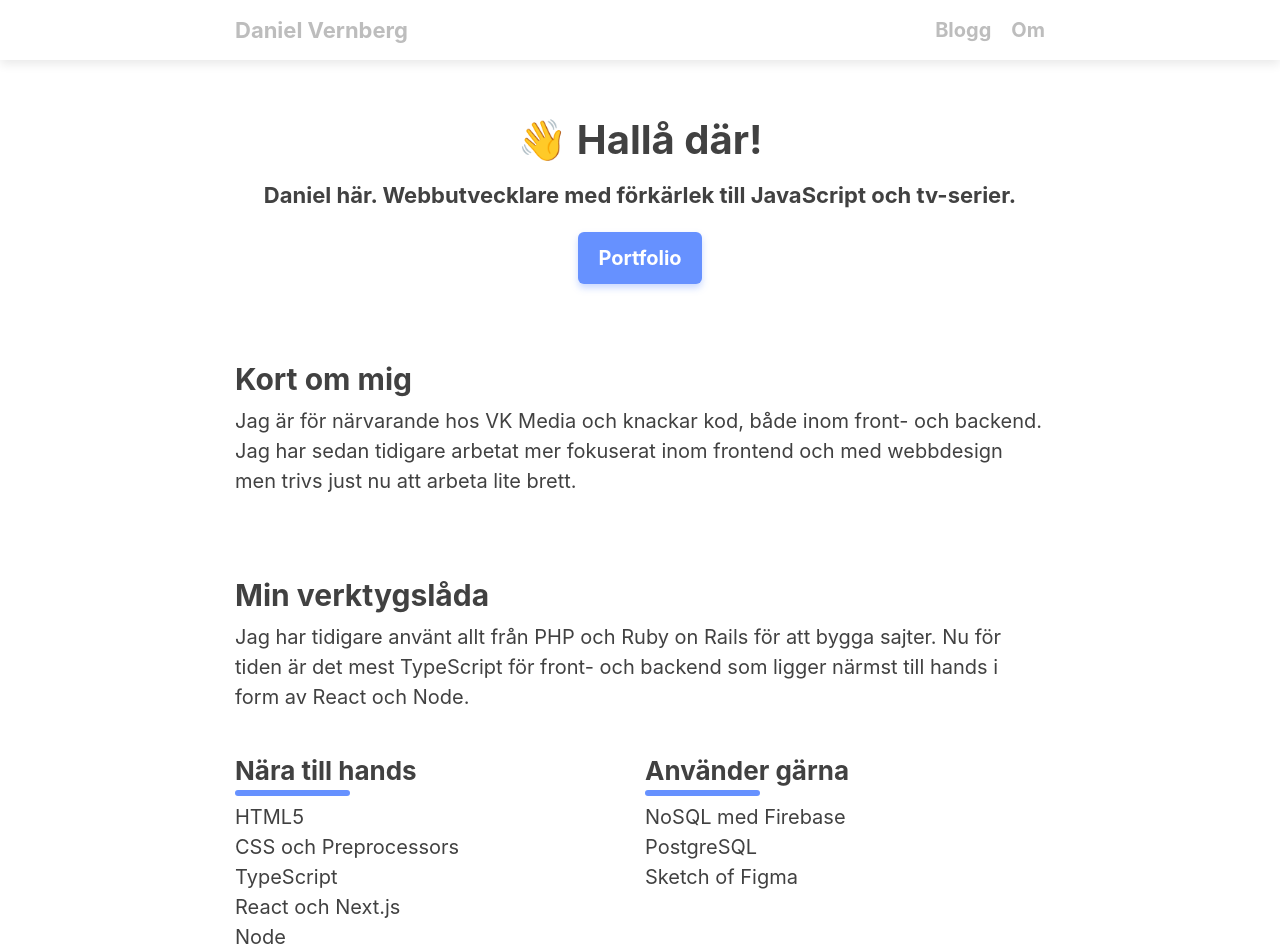
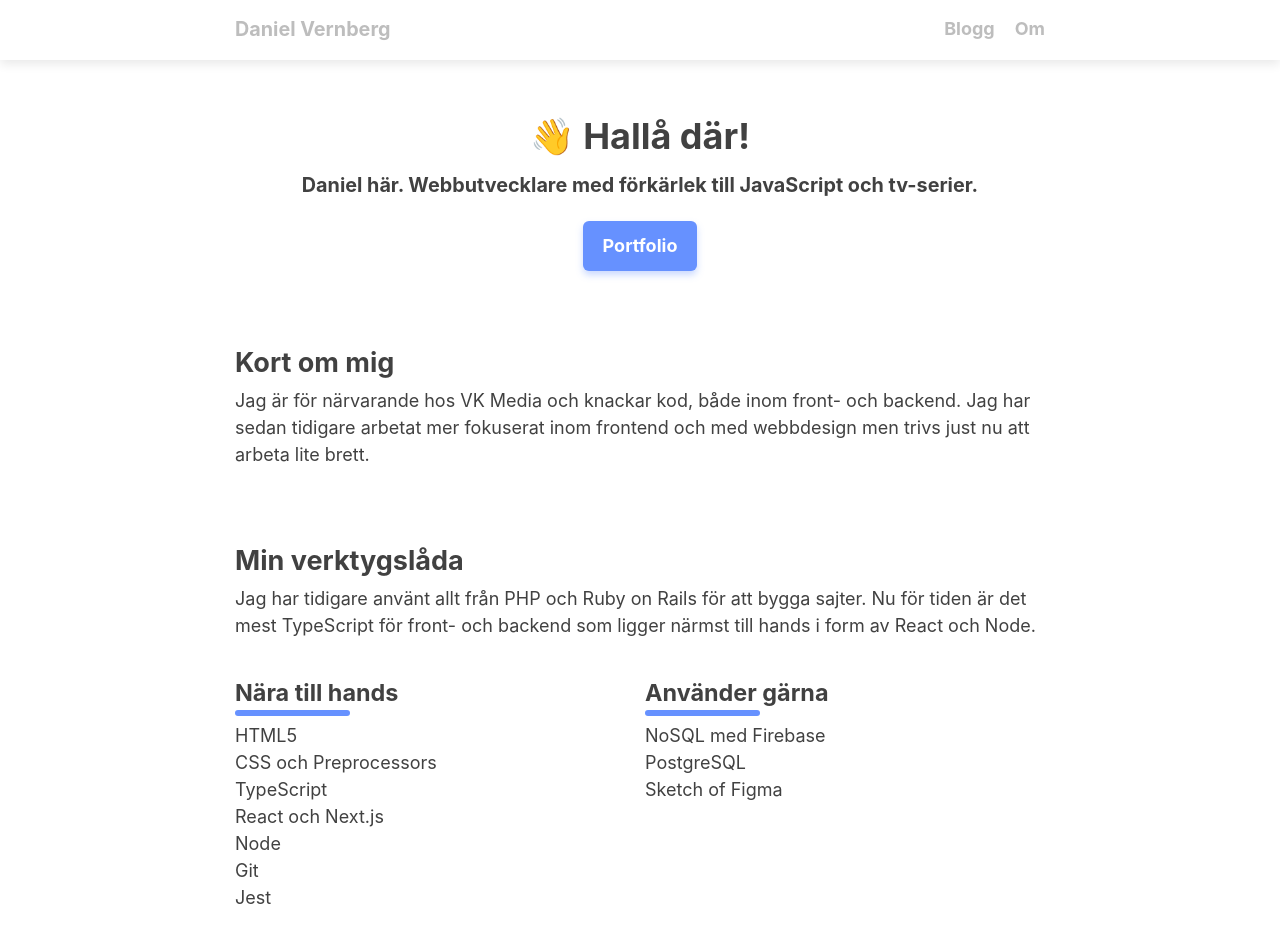
Before and after one commit to danielv14/personal-portfolio, a Next.js app: page / in a window 1280 px wide. Shown: the top 952 px of the page. Built offline with nearby package versions, Linux system fonts and the light colour scheme; a web font is replaced by a local one.

Commit message:
changes to global styling

```diff
--- a/src/components/toolBox.tsx
+++ b/src/components/toolBox.tsx
@@ -6,6 +6,14 @@ import { ResponsiveGrid } from './ui/container/responsiveGrid';
 interface HeaderLineProps {
   width: string;
 }
+
+const ListItem = styled.li`
+  list-style: none;
+`;
+
+const List = styled(ThemedParagraph)`
+  padding-inline-start: 0;
+`;
 
 const Line = styled.div<HeaderLineProps>`
   background: var(--primary-color);
@@ -28,25 +36,25 @@ export const ToolBox = () => {
         <div>
           <h3>Nära till hands</h3>
           <Line width="115px" />
-          <ThemedParagraph as="ul">
-            <li>HTML5</li>
-            <li>CSS och Preprocessors</li>
-            <li>TypeScript</li>
-            <li>React och Next.js</li>
-            <li>Node</li>
-            <li>Git</li>
-            <li>Jest</li>
-          </ThemedParagraph>
+          <List as="ul">
+            <ListItem>HTML5</ListItem>
+            <ListItem>CSS och Preprocessors</ListItem>
+            <ListItem>TypeScript</ListItem>
+            <ListItem>React och Next.js</ListItem>
+            <ListItem>Node</ListItem>
+            <ListItem>Git</ListItem>
+            <ListItem>Jest</ListItem>
+          </List>
           <MarginSmall></MarginSmall>
         </div>
         <div>
           <h3>Använder gärna</h3>
           <Line width="115px" />
-          <ThemedParagraph as="ul">
-            <li>NoSQL med Firebase</li>
-            <li>PostgreSQL</li>
-            <li>Sketch of Figma</li>
-          </ThemedParagraph>
+          <List as="ul">
+            <ListItem>NoSQL med Firebase</ListItem>
+            <ListItem>PostgreSQL</ListItem>
+            <ListItem>Sketch of Figma</ListItem>
+          </List>
         </div>
       </ResponsiveGrid>
     </>
--- a/src/components/ui/buttons/ButtonPrimary.tsx
+++ b/src/components/ui/buttons/ButtonPrimary.tsx
@@ -14,7 +14,7 @@ export const ButtonPrimary = styled.div`
   display: inline-block;
   &:hover {
     transform: translateY(-1px);
-    background: var(--primary-darken-color);
+    background: var(--primary-color-darken);
     box-shadow: 0px 4px 10px rgba(102, 145, 255, 0.35);
   }
 `;
--- a/src/components/ui/container/card.tsx
+++ b/src/components/ui/container/card.tsx
@@ -2,7 +2,7 @@ import styled from 'styled-components';
 
 export const Card = styled.div`
   border-radius: var(--border-radius);
-  background: var(--bg-color-card);
+  background: var(--bg-color);
   padding: var(--margin-small);
   box-shadow: 0px 4px 7px rgba(0, 0, 0, 0.09);
   transition: all 0.2s ease;
@@ -10,6 +10,9 @@ export const Card = styled.div`
     transform: translateY(-2px);
     box-shadow: 0px 4px 10px rgba(0, 0, 0, 0.09);
   }
+  @media (prefers-color-scheme: dark) {
+    background: var(--bg-color-secondary);
+  }
 `;
 
 Card.displayName = 'Card';
--- a/src/components/ui/globalStyle.tsx
+++ b/src/components/ui/globalStyle.tsx
@@ -5,7 +5,7 @@ import reset from 'styled-reset';
 
 const setupThemeVariables = (theme: ColorTheme) => css`
   --bg-color: ${theme.backgroundColor};
-  --bg-color-card: ${theme.backgroundColorCard};
+  --bg-color-secondary: ${theme.backgroundColorSecondary};
   --text-color: ${theme.textColor};
   --text-muted-color: ${theme.textMutedColor};
 `;
@@ -29,7 +29,8 @@ export const GlobalStyle = createGlobalStyle`
 
     /* Setup colors */
     --primary-color: ${theme.colors.primary};
-    --primary-darken-color: ${theme.colors.primaryDarken};
+    --primary-color-darken: ${theme.colors.primaryDarken};
+    --primary-color-lighten: ${theme.colors.primaryLighten};
 
     /* Setup border radiuses */
     --border-radius-small: 4px;
@@ -55,7 +56,7 @@ export const GlobalStyle = createGlobalStyle`
   }
 
   html {
-    font-size: 20px;
+    font-size: 18px;
   }
 
   body {
@@ -122,9 +123,49 @@ export const GlobalStyle = createGlobalStyle`
     margin: 0 0 1.2rem;
   }
 
+  p,li,ul {
+    @media (prefers-color-scheme: dark) {
+      color: var(--text-muted-color);
+    }
+  }
+
+  ul, ol {
+    list-style: disc;
+    margin-bottom: 10px;
+  }
+  ul {
+    padding-inline-start: 40px;
+  }
+
+  img {
+    max-width: 100%;
+  }
+
+  pre {
+    border-radius: var(--border-radius);
+    font-size: 0.8rem;
+  }
+
+  blockquote {
+    margin: 1.5rem 0;
+    padding: 1rem;
+    background: var(--bg-color-secondary);
+    border-radius: .3rem;
+    border-left: 1px solid var(--primary-color);
+    border-left-width: 8px;
+    @media (prefers-color-scheme: light) {
+      background: var(--primary-color-lighten);
+    }
+    p {
+      margin-bottom: 0;
+    }
+  }
+
   code {
-    color: var(--text-color);
-    background: var(--text-muted-color);
+    font-family: Consolas, Monaco, 'Andale Mono', 'Ubuntu Mono', monospace;
+    font-size: 0.8rem;
+    color: #FFFFFF;
+    background: var(--primary-color-darken);
     border-radius: var(--border-radius-small);
     padding: 2px 4px;
   }
--- a/src/theme/colors.ts
+++ b/src/theme/colors.ts
@@ -5,25 +5,26 @@ interface Colors {
   };
   primary: string;
   primaryDarken: string;
+  primaryLighten: string;
 }
 
 export interface ColorTheme {
   backgroundColor: string;
-  backgroundColorCard: string;
+  backgroundColorSecondary: string;
   textColor: string;
   textMutedColor: string;
 }
 
 const darkTheme: ColorTheme = {
   backgroundColor: '#171923',
-  backgroundColorCard: '#202438',
+  backgroundColorSecondary: '#202438',
   textColor: '#FFFFFF',
   textMutedColor: '#A0AEC0',
 };
 
 const lightTheme: ColorTheme = {
   backgroundColor: '#FFFFFF',
-  backgroundColorCard: '#FFFFFF',
+  backgroundColorSecondary: '#FFFFFF',
   textColor: '#414141',
   textMutedColor: '#BDBDBD',
 };
@@ -35,4 +36,5 @@ export const colors: Colors = {
   },
   primary: '#6691FF',
   primaryDarken: '#5477D3',
+  primaryLighten: '#e9efff',
 };
```
